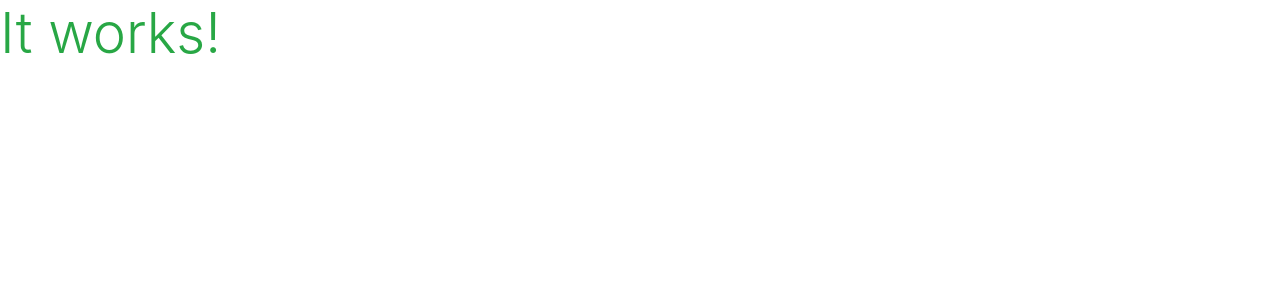
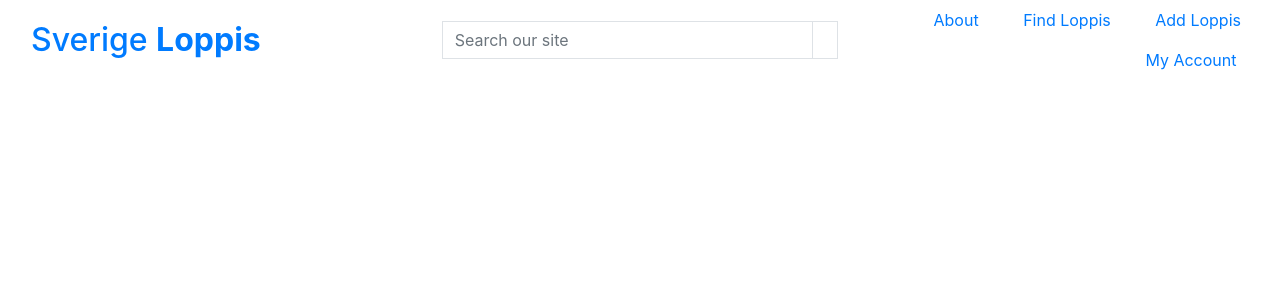
Before and after one commit to MerveKucukzoroglu/sverige-loppis, a Django app: page / in a window 1280 px wide. Shown: the top 300 px of the page. Run offline with Django 3.2, Linux system fonts and the light colour scheme; some libraries are stand-ins or nearby versions.

Commit message:
Add basic header and menu structure

```diff
--- a/home/templates/home/index.html
+++ b/home/templates/home/index.html
@@ -2,5 +2,5 @@
 {% load static %}
 
 {% block content %}
-    <h1 class="display-4 text-success">It works!</h1>
+
 {% endblock %}
--- a/templates/base.html
+++ b/templates/base.html
@@ -32,7 +32,61 @@
     <title>Sverige Loppis {% block extra_title %}{% endblock %}</title>
   </head>
   <body>
-    <header class="container-fluid fixed-top"></header>
+    <header class="container-fluid fixed-top">
+      <div class="row">
+        <div class="col-12 col-lg-4 my-auto py-1 py-lg-0 text-center text-lg-left">
+          <a href="{% url 'home' %}" class="nav-link main-logo-link">
+            <h2 class="logo-font text-black my-0">Sverige <strong>Loppis</strong></h2>
+          </a>
+        </div>
+        <div class="col-12 col-lg-4 my-auto py-1 py-lg-0">
+          <form method="GET" action="">
+            <div class="input-group w-100">
+                <input class="form-control border border-black rounded-0" type="text" name="q" placeholder="Search our site">
+                <div class="input-group-append">
+                    <button class="form-control btn btn-black border border-black rounded-0" type="submit">
+                        <span class="icon">
+                            <i class="fas fa-search"></i>
+                        </span>
+                    </button>
+                </div>
+            </div>
+        </form>
+        </div>
+        <div class="col-12 col-lg-4 my-auto py-1 py-lg-0">
+          <ul class="list-inline list-unstyled text-center text-lg-right my-0">
+            <li class="list-inline-item">
+              <a href="" class="nav-link">About</a>
+            </li>
+            <li class="list-inline-item">
+              <a href="" class="nav-link">Find Loppis</a>
+            </li>
+            <li class="list-inline-item">
+              <a href="" class="nav-link">Add Loppis</a>
+            </li>
+            <li class="list-inline-item dropdown">
+              <a class="text-black nav-link" href="#" id="user-options" data-toggle="dropdown" aria-haspopup="true" aria-expanded="false">
+                <div class="text-center">
+                    <div><i class="fas fa-user fa-lg"></i></div>
+                    <p class="my-0">My Account</p>
+                </div>
+            </a>
+            <div class="dropdown-menu border-0" aria-labelledby="user-options">
+              {% if request.user.is_authenticated %}
+                  <a href="" class="dropdown-item">My Profile</a>
+                  <a href="{% url 'account_logout' %}" class="dropdown-item">Logout</a>
+              {% else %}
+                  <a href="{% url 'account_signup' %}" class="dropdown-item">Register</a>
+                  <a href="{% url 'account_login' %}" class="dropdown-item">Login</a>
+              {% endif %}
+          </div>
+
+            </li>
+            <li class="list-inline-item"></li>
+          </ul>
+        </div>
+      </div>
+    </header>
 
     {% if messages %}
         <div class="message-container"></div>
```
